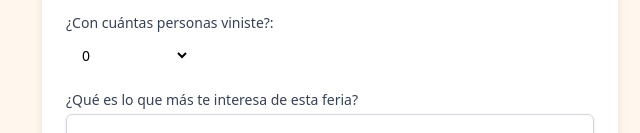
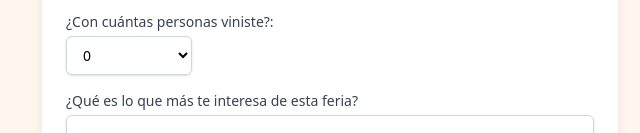
Before and after one commit to erikcba/mandale-feria, a plain HTML site: page index.html in a window 1280 px wide. Shown: the part 667-800 px from the top of the page, 640-1280 px from the left. Drawn offline with nearby package versions, Linux system fonts and the light colour scheme.

```diff
--- a/index.html
+++ b/index.html
@@ -72,7 +72,7 @@
                     <label for="acompanantes" class="block text-sm font-medium text-gray-700">¿Con cuántas personas
                         viniste?:</label>
                     <select id="acompanantes" name="Acompanantes"
-                        class="mt-1 block pl-3 pr-10 py-2 text-base border-gray-300 focus:outline-none focus:ring-indigo-500 focus:border-indigo-500 sm:text-sm rounded-md">
+                        class="mt-1 block pl-3 pr-10 py-2 text-base  border border-gray-300 rounded-md shadow-sm focus:outline-none focus:ring-indigo-500 focus:border-indigo-500 sm:text-sm rounded-md">
                         <option value="0">0</option>
                         <option value="1">1</option>
                         <option value="2">2</option>
```
